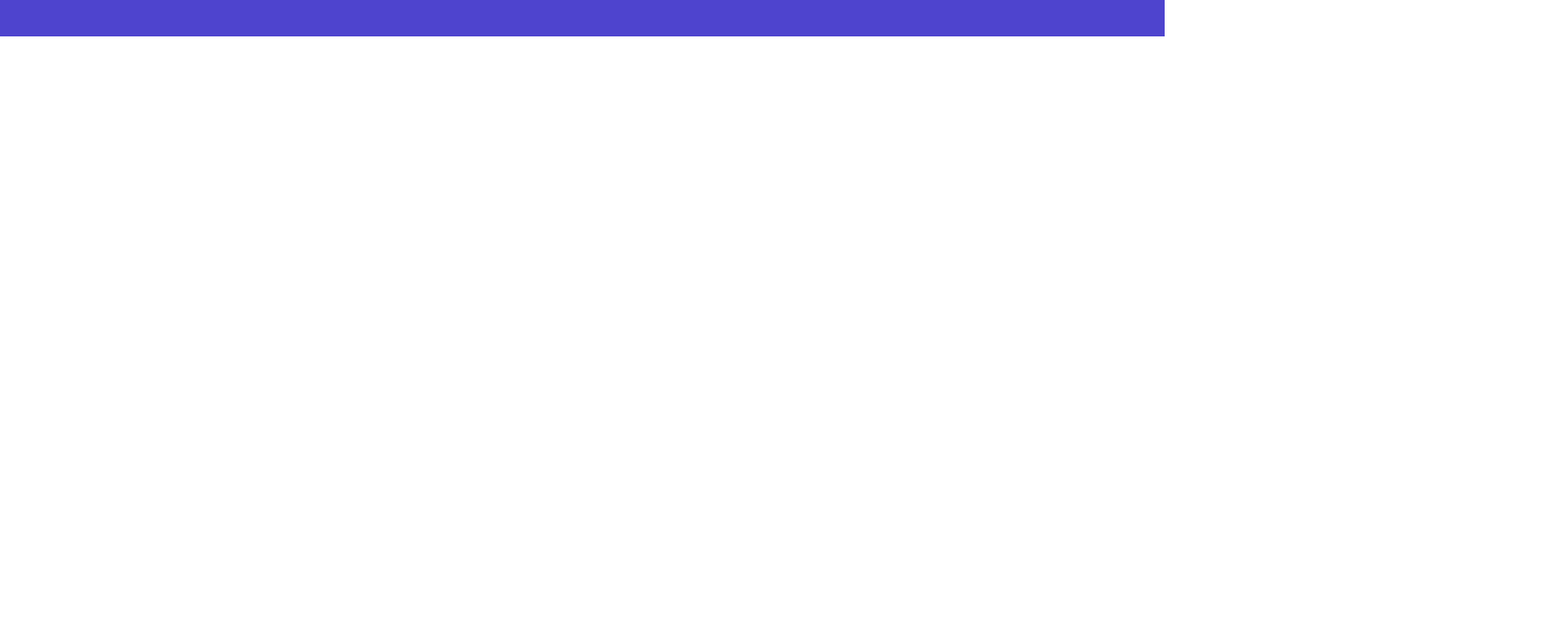
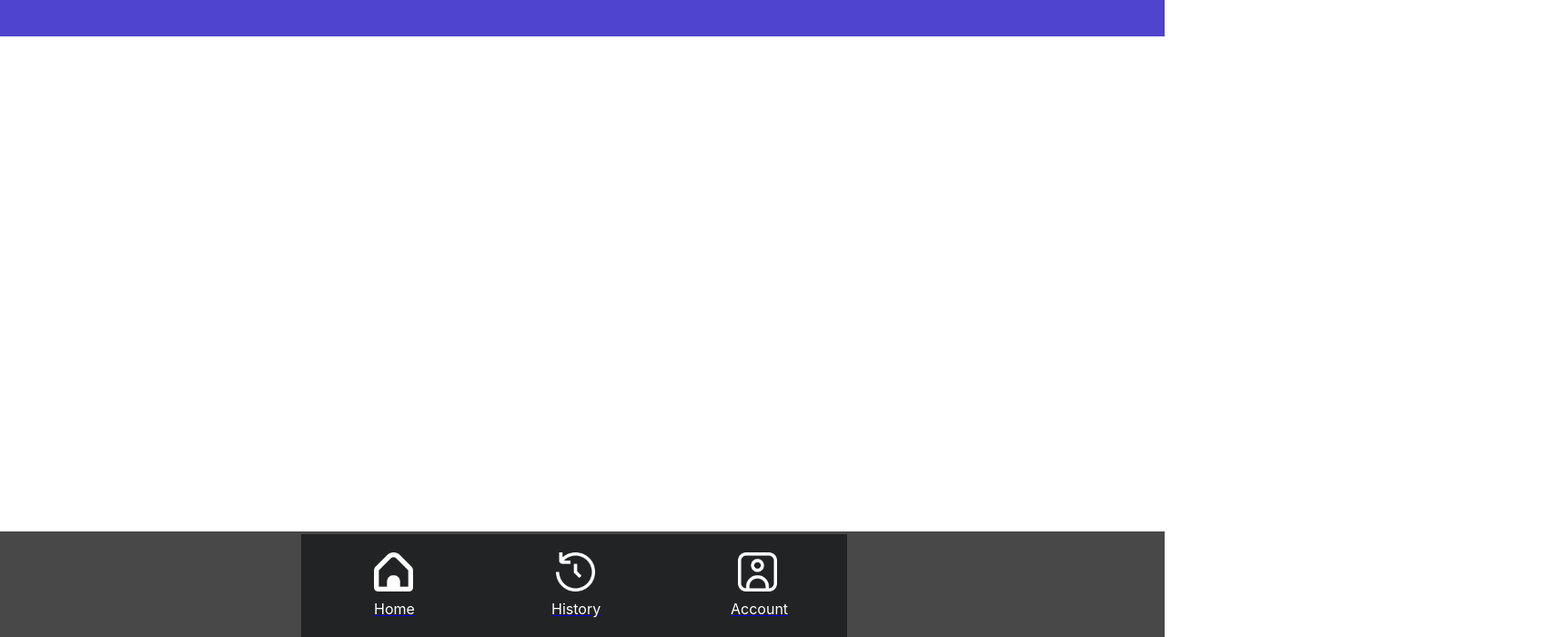
Before and after one commit to GungdeAngga/react-ta, a React (Create React App) app: page / in a window 1280 px wide. Shown: the part 100-800 px from the top of the page at 91% size, 1709 px wide, since content can reach past the window. Built offline with nearby package versions, Linux system fonts and the light colour scheme.

Commit message:
Footer component done

```diff
--- /dev/null
+++ b/src/components/FooterWeb.css
@@ -0,0 +1,37 @@
+.caption {
+    display: block;
+    padding-top: 5px;
+}
+
+.btn{
+    background-color: transparent;
+    height: 113px;
+    width: 200px;
+
+}
+
+.btn-group {
+    margin-top: 3px;
+    background-color: #222324; /* black background */
+    color: white; /* White text */
+    padding: 0px 0px; /* Some padding */
+    cursor: pointer; /* Pointer/hand icon */
+    display: flex;
+    margin-left: -9px;
+}
+
+/* Clear floats (clearfix hack) */
+.btn-group:after {
+    content: "";
+    clear: both;
+    display: table;
+}
+
+.btn-group :not(:last-child) {
+    border-right: none; /* Prevent double borders */
+}
+
+/* Add a background color on hover */
+.btn-group :hover {
+    background-color: #030506;
+}
--- /dev/null
+++ b/src/components/FooterWeb.js
@@ -0,0 +1,45 @@
+import React from 'react'
+import { Link } from 'react-router-dom'
+import "./FooterWeb.css"
+
+const style = {
+    footer: {
+        position: "absolute",
+        bottom: "0",
+        left: "0",
+        width:"100%",
+        marginTop: "auto",
+        backgroundColor: "#484848",
+    },
+    footerContent:{
+        margin: "auto",
+        width: "600px",
+    },
+}
+
+export default function FooterWeb() {
+  return (
+    <div style={style.footer}>
+        <div style={style.footerContent}>
+            <div className='btn-group' style={{width: "100%",}}>
+
+                <Link to="/" className='btn' >
+                    <img src='./assets/home-free-icon-font.png' alt="home" style={{width: "21.5%", marginTop: "20px", paddingLeft: "80px",}}/>
+                    <span className='caption' style={{paddingLeft: "80px",}}>Home</span>
+                </Link>
+
+                <Link to="/" className='btn' >
+                    <img src='./assets/time-past-free-icon-font.png' alt="History" style={{width: "21.5%", marginTop: "20px", paddingLeft: "80px",}}/>
+                    <span className='caption' style={{paddingLeft: "75px",}}>History</span>
+                </Link>
+
+                <Link to="/" className='btn' >
+                    <img src='./assets/portrait-free-icon-font.png' alt="Account" style={{width: "21.5%", marginTop: "20px", paddingLeft: "80px",}}/>
+                    <span className='caption' style={{paddingLeft: "72px",}}>Account</span>
+                </Link>
+
+            </div>
+        </div>
+    </div>
+  )
+}
--- a/src/components/HeaderWeb.js
+++ b/src/components/HeaderWeb.js
@@ -7,11 +7,8 @@ import { Link } from 'react-router-dom'
             width: "100%",
             height: "140px",
             position: "absolute",
-            left: "0px",
-            top: "0px",
         },
         headerConten:{
-            width: "100%",
             display: "flex",
             paddingTop: "50px",
             paddingLeft: "33.5%",
@@ -24,8 +21,7 @@ import { Link } from 'react-router-dom'
             border: "none",
             width: "40px",
             height: "40px",
-            marginRight: "200px",
-            marginLeft: "24.4%",
+            marginLeft: "36.6%",
         }
     }
 
--- a/src/views/HomePage.js
+++ b/src/views/HomePage.js
@@ -1,8 +1,12 @@
 import React from 'react'
+import FooterWeb from '../components/FooterWeb'
 import HeaderWeb from '../components/HeaderWeb'
 
 export default function HomePage() {
   return (
+    <div>
     <HeaderWeb/>
+    <FooterWeb/>
+    </div>
   )
 }
```
Also changed, not shown: src/App.css (line endings or trailing spaces).
